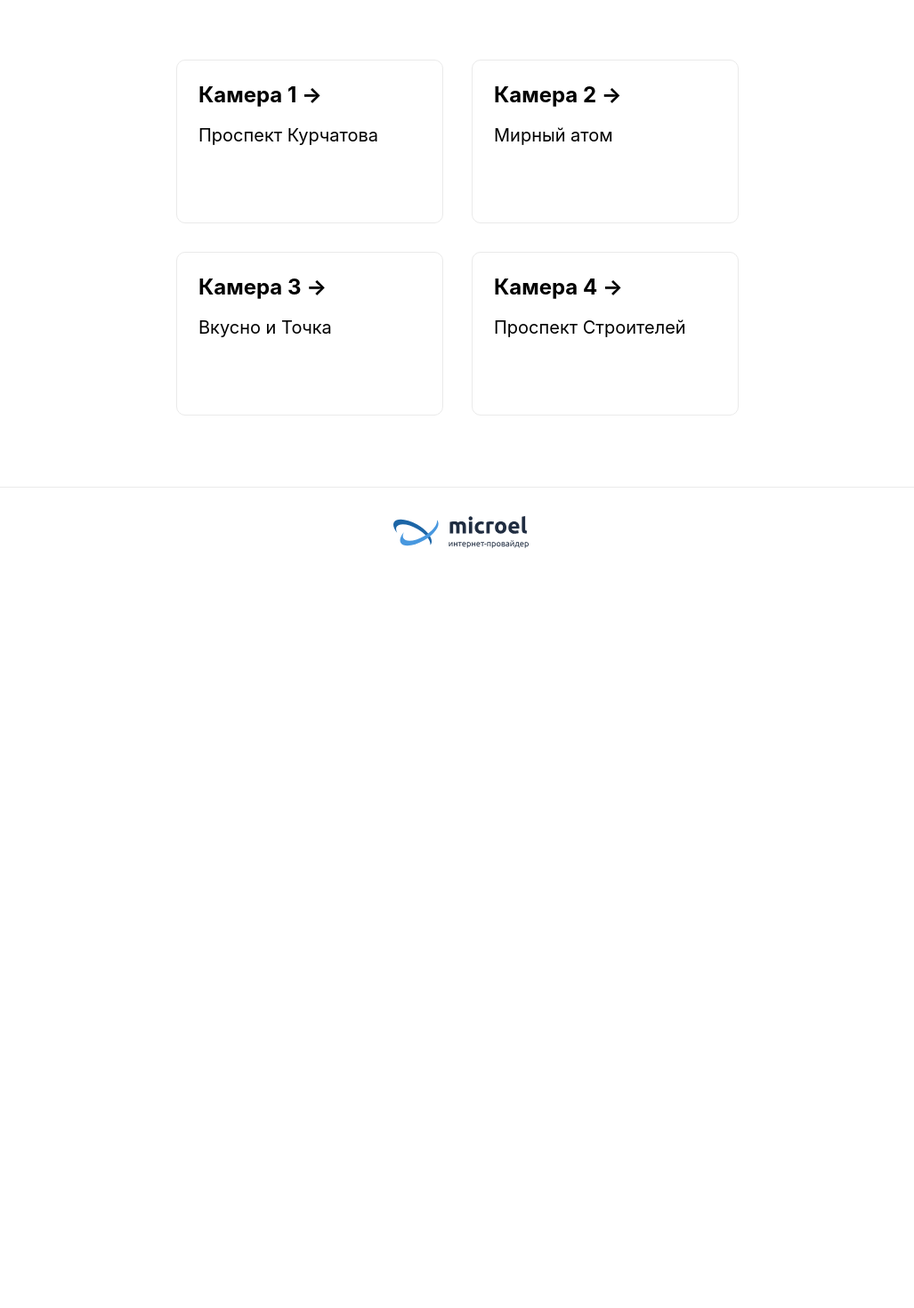
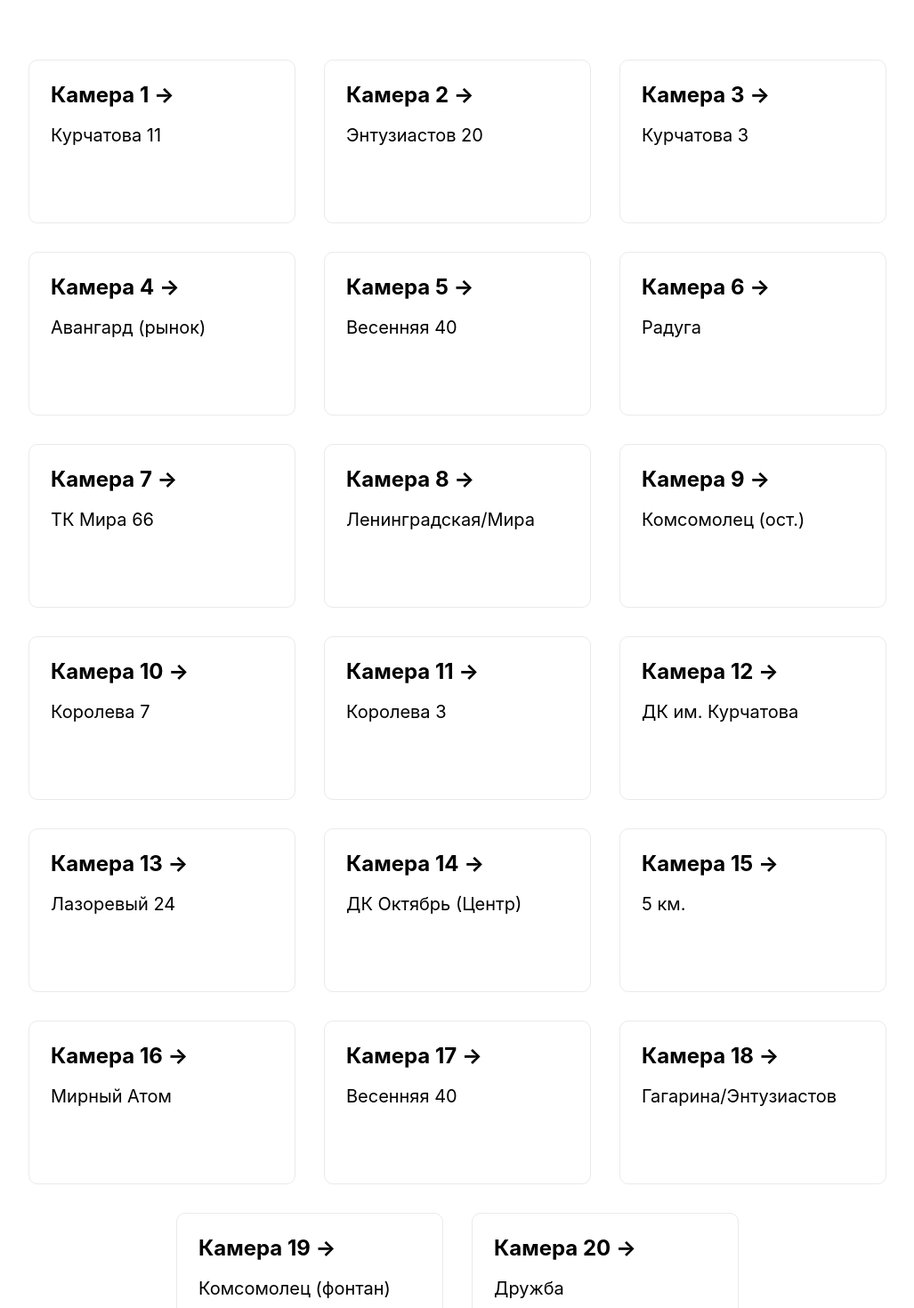
Before and after one commit to Slimmerd/vdnsk-cameras, a Next.js app: page / in a window 1280 px wide. Shown: the part 400-1870 px from the top of the page at 89% size, without its empty margins (126-1153 px from the left). Before the commit the page ends 1052 px from the top, so only its background shows below. Built offline with nearby package versions, Linux system fonts and the light colour scheme.

Commit message:
Added new cameras

```diff
--- a/pages/api/hello.ts
+++ /dev/null
@@ -1,13 +0,0 @@
-// Next.js API route support: https://nextjs.org/docs/api-routes/introduction
-import type { NextApiRequest, NextApiResponse } from 'next'
-
-type Data = {
-  name: string
-}
-
-export default function handler(
-  req: NextApiRequest,
-  res: NextApiResponse<Data>
-) {
-  res.status(200).json({ name: 'John Doe' })
-}
--- a/pages/index.tsx
+++ b/pages/index.tsx
@@ -5,6 +5,7 @@ import Footer from "../components/nav/footer";
 import CameraCard from "../components/camera/cameraCard";
 import Image from "next/image";
 import React from "react";
+import {cameras} from "../utils/cameras";
 
 const Home: NextPage = () => {
     return (
@@ -33,10 +34,26 @@ const Home: NextPage = () => {
                 </p>
 
                 <div className={styles.grid}>
-                    <CameraCard link={'/camera/1'} cameraID={'1'} cameraStreet={'Проспект Курчатова'}/>
-                    <CameraCard link={'/camera/2'} cameraID={'2'} cameraStreet={'Мирный атом'}/>
-                    <CameraCard link={'/camera/3'} cameraID={'3'} cameraStreet={'Вкусно и Точка'}/>
-                    <CameraCard link={'/camera/4'} cameraID={'4'} cameraStreet={'Проспект Строителей'}/>
+                    {cameras.map((camera,i) => <CameraCard link={'/camera/' + (i+1)} cameraID={`${i+1}`} cameraStreet={camera.street} key={i}/>)}
+                    {/*<CameraCard link={'/camera/1'} cameraID={'1'} cameraStreet={'Проспект Курчатова'}/>*/}
+                    {/*<CameraCard link={'/camera/2'} cameraID={'2'} cameraStreet={'Мирный атом'}/>*/}
+                    {/*<CameraCard link={'/camera/3'} cameraID={'3'} cameraStreet={'Вкусно и Точка'}/>*/}
+                    {/*<CameraCard link={'/camera/4'} cameraID={'4'} cameraStreet={'Проспект Строителей'}/>*/}
+                    {/**/}
+                    {/*<CameraCard link={'/camera/1'} cameraID={'1'} cameraStreet={'Проспект Курчатова'}/>*/}
+                    {/*<CameraCard link={'/camera/2'} cameraID={'2'} cameraStreet={'Мирный атом'}/>*/}
+                    {/*<CameraCard link={'/camera/3'} cameraID={'3'} cameraStreet={'Вкусно и Точка'}/>*/}
+                    {/*<CameraCard link={'/camera/4'} cameraID={'4'} cameraStreet={'Проспект Строителей'}/>*/}
+                    {/**/}
+                    {/*<CameraCard link={'/camera/1'} cameraID={'1'} cameraStreet={'Проспект Курчатова'}/>*/}
+                    {/*<CameraCard link={'/camera/2'} cameraID={'2'} cameraStreet={'Мирный атом'}/>*/}
+                    {/*<CameraCard link={'/camera/3'} cameraID={'3'} cameraStreet={'Вкусно и Точка'}/>*/}
+                    {/*<CameraCard link={'/camera/4'} cameraID={'4'} cameraStreet={'Проспект Строителей'}/>*/}
+                    {/**/}
+                    {/*<CameraCard link={'/camera/1'} cameraID={'1'} cameraStreet={'Проспект Курчатова'}/>*/}
+                    {/*<CameraCard link={'/camera/2'} cameraID={'2'} cameraStreet={'Мирный атом'}/>*/}
+                    {/*<CameraCard link={'/camera/3'} cameraID={'3'} cameraStreet={'Вкусно и Точка'}/>*/}
+                    {/*<CameraCard link={'/camera/4'} cameraID={'4'} cameraStreet={'Проспект Строителей'}/>*/}
                 </div>
             </main>
 
--- a/styles/Home.module.css
+++ b/styles/Home.module.css
@@ -78,7 +78,7 @@
   align-items: center;
   justify-content: center;
   flex-wrap: wrap;
-  max-width: 800px;
+  /*max-width: 800px;*/
 }
 
 .card {
--- /dev/null
+++ b/utils/cameras.ts
@@ -0,0 +1,82 @@
+export const cameras = [
+     {
+        street: 'Курчатова 11',
+        url: 'https://cam.vdonsk.ru/embed/s.c83c02ba40f240b29e06f09f89fdd514820db7911'
+    },
+     {
+        street: 'Энтузиастов 20',
+        url: 'https://cam.vdonsk.ru/embed/s.842148b9ab3488c9ae56fd1012af3b949585ed881'
+    },
+    {
+        street: 'Курчатова 3',
+        url: 'https://cam.vdonsk.ru/embed/s.8f141216c1ee1f4d8d35cf5054fd5eb22497a13d1'
+    },
+    {
+        street: 'Авангард (рынок)',
+        url: 'https://cam.vdonsk.ru/embed/s.d91ae0c4d12e2174a7a1f528859f688ab5fd87e21'
+    },
+    {
+        street: 'Весенняя 40',
+        url: 'https://cam.vdonsk.ru/embed/s.cd83deb69c0b227b10b94590be020c3dc18b25721'
+    },
+    {
+        street: 'Радуга',
+        url: 'https://cam.vdonsk.ru/embed/s.b88f9e61265efc436af73dab89d1eaced38183971'
+    },
+     {
+        street: 'ТК Мира 66',
+        url: 'https://cam.vdonsk.ru/embed/s.0dc518c472e465f5e8428bc4f2a22e8eccb39f341'
+    },
+     {
+        street: 'Ленинградская/Мира',
+        url: 'https://cam.vdonsk.ru/embed/s.10efe866f2c770d4366f49945a575656415a022e1'
+    },
+     {
+        street: 'Комсомолец (ост.)',
+        url: 'https://cam.vdonsk.ru/embed/s.d40a8dd3e0b9525bd70e24eb89d5c1f9b9d068371'
+    },
+     {
+        street: 'Королева 7',
+        url: 'https://cam.vdonsk.ru/embed/s.b53229143168fc0bfed3d331a689311706d5912a1'
+    },
+     {
+        street: 'Королева 3',
+        url: 'https://cam.vdonsk.ru/embed/s.be5bb90c789eb32c2a6764c8187b8e324277c17e1'
+    },
+    {
+        street: 'ДК им. Курчатова',
+        url: 'https://cam.vdonsk.ru/embed/s.b93f4860c2108eb28d9f3b055952040ffee3c8a81'
+    },
+     {
+        street: 'Лазоревый 24',
+        url: 'https://cam.vdonsk.ru/embed/s.39003ce302f0fcbacbbd71e242586975598b76ad1'
+    },
+     {
+        street: 'ДК Октябрь (Центр)',
+        url: 'https://cam.vdonsk.ru/embed/s.81f821caf1e63370d42273f8ef6d5f12981e5b8a1'
+    },
+     {
+        street: '5 км.',
+        url: 'https://cam.vdonsk.ru/embed/s.2282532e866001469b3ff2f3b3e49b773892bf471'
+    },
+     {
+        street: 'Мирный Атом',
+        url: 'https://cam.vdonsk.ru/embed/s.0bebb0a8b8699f7217f08309e7a1e13e984228351'
+    },
+     {
+        street: 'Весенняя 40',
+        url: 'https://cam.vdonsk.ru/embed/s.4127cc78a73ce353b5e5e3157f557be19b34fc7f1'
+    },
+    {
+        street: 'Гагарина/Энтузиастов',
+        url: 'https://cam.vdonsk.ru/embed/s.1bbc7dec081c2263979a73440ed984047c5b8d571'
+    },
+     {
+        street: 'Комсомолец (фонтан)',
+        url: 'https://cam.vdonsk.ru/embed/s.ae02c313f03b10c4fd1c173d7922ac196b4ad8d71'
+    },
+     {
+        street: 'Дружба',
+        url: 'https://cam.vdonsk.ru/embed/s.3ce26dbb49465493320604272fccdea06e26fd141'
+    },
+]
```
Also changed, not shown: pages/camera/[id].tsx (+42 -5 lines).
